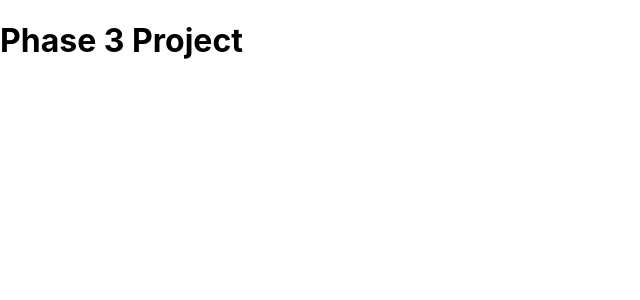
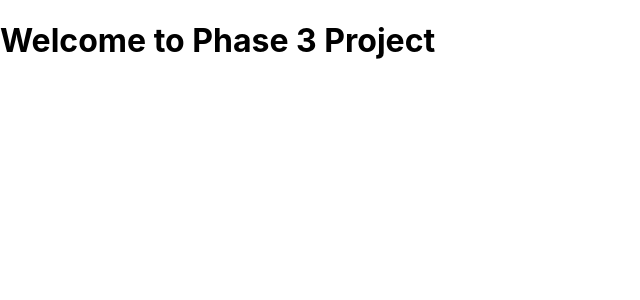
Before and after one commit to ttuannguyen/phase-3-frontend, a React (Create React App) app: page / in a window 1280 px wide. Shown: the top 300 px of the page, without its empty margins (0-640 px from the left). Built offline with nearby package versions, Linux system fonts and the light colour scheme; no server answers.

Commit message:
create components for vendors and form

```diff
--- a/src/App.js
+++ b/src/App.js
@@ -13,7 +13,7 @@ const App = () => {
 
   return (
     <div className="App">
-      <h1>Phase 3 Project</h1>
+      <h1>Welcome to Phase 3 Project</h1>
     </div>
   );
 }
```
Also changed, not shown: src/Form.js (added, +9 -0 lines), src/Vendors.js (added).
